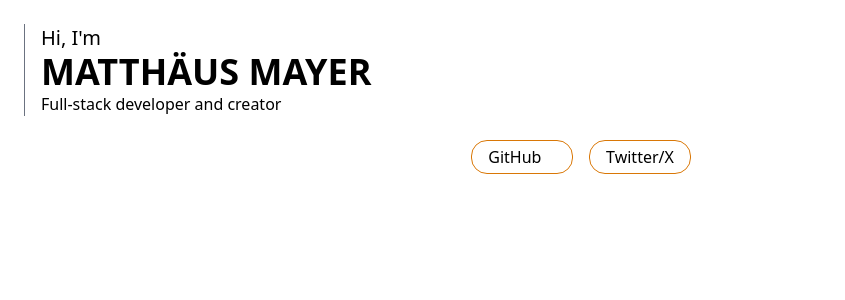
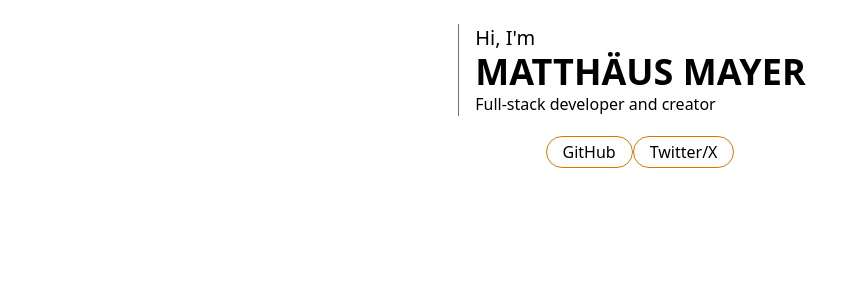
Before and after one commit to theMattCode/theMattCode.com, a Next.js app: page / in a window 1280 px wide. Shown: the top 300 px of the page, without its empty margins (0-845 px from the left). Built offline with nearby package versions, Linux system fonts and the light colour scheme.

Commit message:
Center index elements

```diff
--- a/src/app/page.tsx
+++ b/src/app/page.tsx
@@ -10,13 +10,13 @@ export function generateMetadata(): Metadata {
 
 export default async function IndexPage() {
   return (
-    <div className="flex flex-col p-6 gap-6">
+    <div className="flex flex-col items-center p-6 gap-6">
       <div className="animate-[fade-in_1s_linear] px-4 border-l border-gray-500 font-light">
         <div className="text-xl">Hi, I'm</div>
         <h1 className="text-4xl uppercase font-bold">Matth&auml;us Mayer</h1>
         <h2>Full-stack developer and creator</h2>
       </div>
-      <div className="opacity-0 animate-[fade-in_1s_linear_1s_forwards] grid grid-cols-2 md:grid-cols-3 gap-4 self-center">
+      <div className="opacity-0 animate-[fade-in_1s_linear_1s_forwards] gap-4">
         <LinkButton
           text="GitHub"
           href="https://www.github.com/theMattCode"
```
